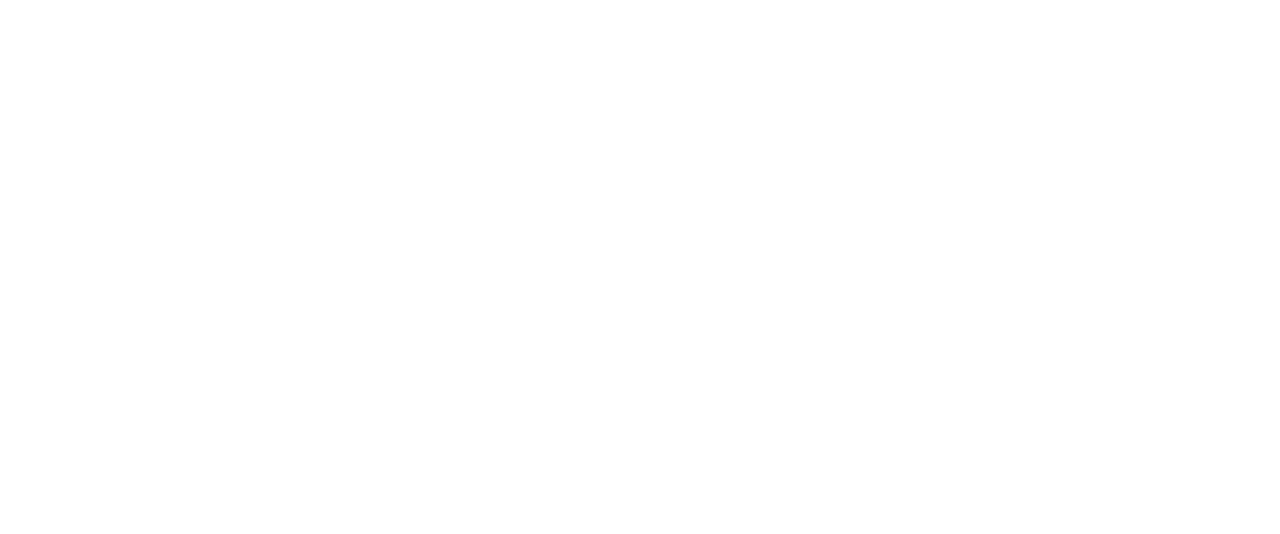
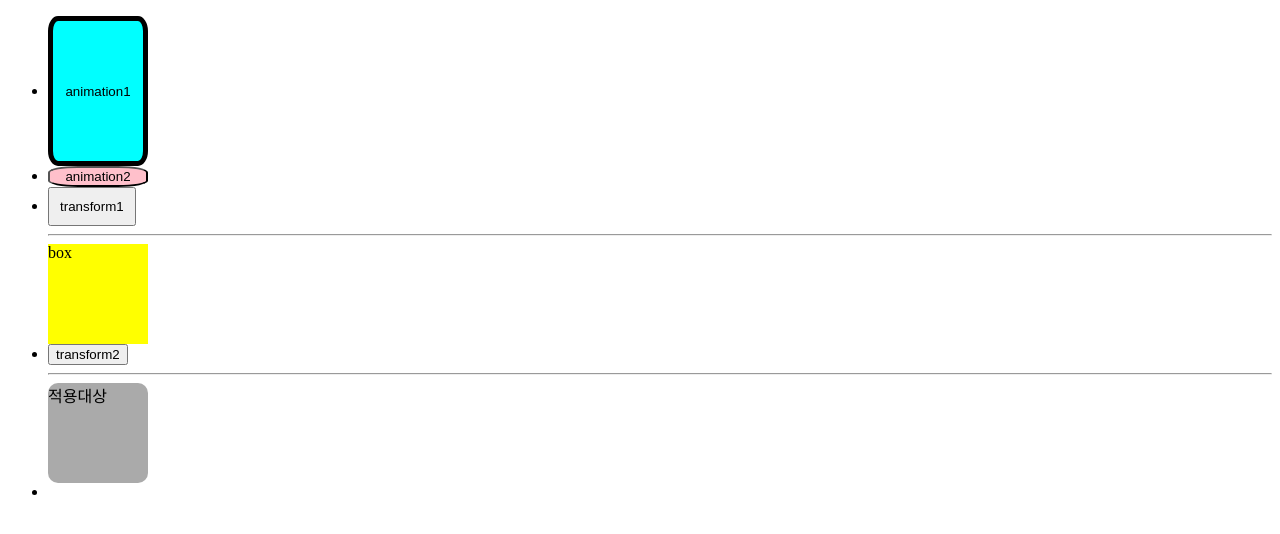
Before and after one commit to jeong910/css_animation_study, a plain HTML site: page ani_1.html in a window 1280 px wide. Drawn offline with Linux system fonts and the light colour scheme.

Commit message:
transition transform study

```diff
--- a/ani_1.html
+++ b/ani_1.html
@@ -6,8 +6,100 @@
     <meta name="keywords" content="">
     <meta name="description" content="">
     <title>애니메이션1</title>
+    <style>
+        /* transition:애니메이션적용속성 지속시간; */
+        #btn1 {
+            background:aqua;
+            width:100px; height:150px; border-radius:10%;
+            border:5px solid #000; padding:10px;
+            /* 지속시간이 각 속성마다 다를 경우 */
+            /* transition:background 1s,width 0.8s; */
+            /*지속시간이 모든 속성에 일치할 때 */
+            transition:all 1s;
+            position:relative; left:0;
+        }
+        #btn1:hover {
+            border:10px solid #00f; padding:30px;
+            background:yellow; border-radius:50%;
+            width:150px; height:200px; left:100px;
+        }
+        #btn2 {
+            width:100px;
+            transition:width 1s ease 0.5s,
+                        height 2s linear 1s; /*일정시간동안 높이값을 변화*/
+            background:pink;
+            border-radius:30%;
+        }
+        #btn2:hover {
+            width:200px;
+        }
+        /* transform 연습 */
+        #btn3 {
+            padding:10px;
+        }
+        /* btn3에 마우스를 올렸을 때 그 형제 box가 변경된다. */
+        #btn3:hover ~.box {
+            background:skyblue;
+            /* transform:속성(값) 속성(값) */ /*1=100%*/
+            /* transform 속성은 자식, 자손에게도 영향을 준다. */
+            /* transform:scaleX(2) scaleY(0.5); */
+            /* transform:rotate(60deg) scale(1.5); */
+            /*-60deg도 쓸 수 있다.(음수사용가능)*/
+            /* transition:transform 0.5s; */
+            /* transform:skewY(60deg); */
+            transform:translateX(200px);
+        }
+        .box {
+            transition:transform 0.5s;
+            width:100px; height:100px;
+            background:yellow;
+        }
+        /* #btn4 {
+            padding:10px;
+        }
+        #btn4:hover{
+            transform:skew(30deg, 30deg);
+            background:grey;
+        }
+        .target {
+            background:beige;
+            width:200px; height:200px;
+            transition:width 1s ease 0.5s;
+        } */
+        #btn4 {}
+        .target {
+            display:block;
+            width:100px; height:100px;
+            background:#aaa; border-radius:10%;
+            transition:all 0.5s;
+        }
+        #btn4:hover ~ .target{
+            /* transform:rotateX(60deg) translateX(300px); */
+            transform-origin:center bottom; /*중심축 옮기고 싶을때에만 쓴다.*/
+            transform:rotate(60deg);
+        }
+
+    </style>
 </head>
 <body>
-
+    <ul>
+        <li>
+            <button id="btn1">animation1</button>
+        </li>
+        <li>
+            <button type="button" id="btn2">animation2</button> <!--button type="button" 많이 쓰임-->
+        </li>
+        <li>
+            <button id="btn3" type="button">transform1</button>
+            <hr>
+            <div class="box">box</div>
+        </li>
+        <li>
+            <button id="btn4" type="button">transform2</button>
+            <hr>
+            <span class="target">적용대상</span>
+        </li>
+        <li></li>
+    </ul>
 </body>
 </html>
```
